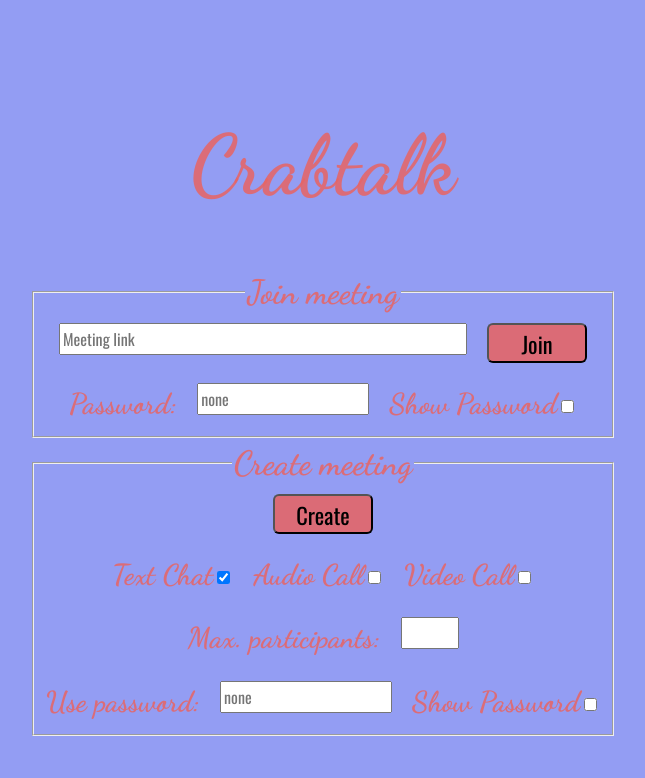
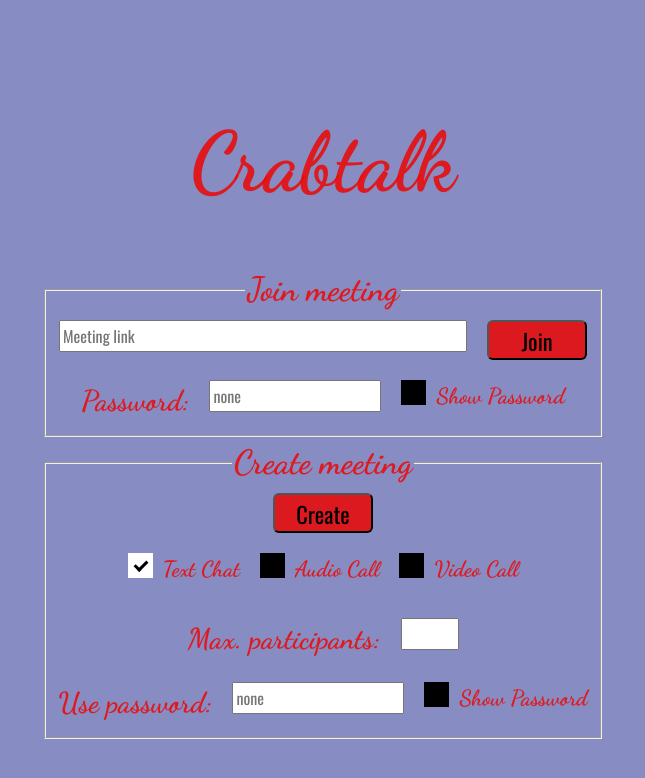
Before and after one commit to JaninaAlona/crabtalk, a React (Vite) app: page / in a window 1280 px wide. Shown: the top 778 px of the page, without its empty margins (317-962 px from the left). Built offline with nearby package versions, Linux system fonts and the light colour scheme.

Commit message:
custom checkbox

```diff
--- a/src/App.css
+++ b/src/App.css
@@ -20,7 +20,7 @@ label {
 .meeting-btn {
   width: 100px;
   height: 40px;
-  background-color: rgba(230, 101, 101, 0.87);
+  background-color: rgba(235, 9, 9, 0.87);
   border-radius: 6px;
   font-size: 1.4em;
   font-family: 'Oswald', sans-serif;
@@ -46,6 +46,10 @@ label {
   display: flex;
   column-gap: 20px;
   justify-content: center;
+  -webkit-user-select: none;
+  -moz-user-select: none;
+  -ms-user-select: none;
+  user-select: none;
 }
 
 .create-meet {
@@ -56,3 +60,65 @@ label {
   justify-content: center;
   flex-direction: column;
 }
+
+.checkbox-label {
+  display: flex;
+  position: relative;
+  padding-left: 35px;
+  margin-bottom: 12px;
+  font-size: 22px;
+  -webkit-user-select: none;
+  -moz-user-select: none;
+  -ms-user-select: none;
+  user-select: none;
+}
+
+.checkbox-label input {
+  opacity: 0;
+  height: 0;
+  width: 0;
+  position: absolute;
+}
+
+.checkmark {
+  position: absolute;
+  top: 0;
+  left: 0;
+  height: 25px;
+  width: 25px;
+  background-color: #000000;
+}
+
+/* On mouse-over */
+.checkbox-label:hover input ~ .checkmark {
+  background-color: #665757;
+}
+
+.checkbox-label input:checked ~ .checkmark {
+  background-color: #ffffff;
+}
+
+/* checkmark creation  */
+.checkmark:after {
+  content: "";
+  position: absolute;
+  display: none;
+}
+
+/* Show checkmark when checked */
+.checkbox-label input:checked ~ .checkmark:after {
+  display: flex;
+}
+
+/* checkmark/indicator */
+.checkbox-label .checkmark:after {
+  left: 9px;
+  top: 5px;
+  width: 5px;
+  height: 10px;
+  border: solid rgb(0, 0, 0);
+  border-width: 0 3px 3px 0;
+  -webkit-transform: rotate(45deg);
+  -ms-transform: rotate(45deg);
+  transform: rotate(45deg);
+}
--- a/src/index.css
+++ b/src/index.css
@@ -9,8 +9,8 @@
   line-height: 1.5;
 
   color-scheme: light dark;
-  color: rgba(230, 101, 101, 0.87);
-  background-color: #939df3;
+  color: rgba(235, 9, 9, 0.87);
+  background-color: #878dc2;
 
   font-synthesis: none;
   text-rendering: optimizeLegibility;
```
Also changed, not shown: 2 other files (tests, documents, lock files or other folders).
